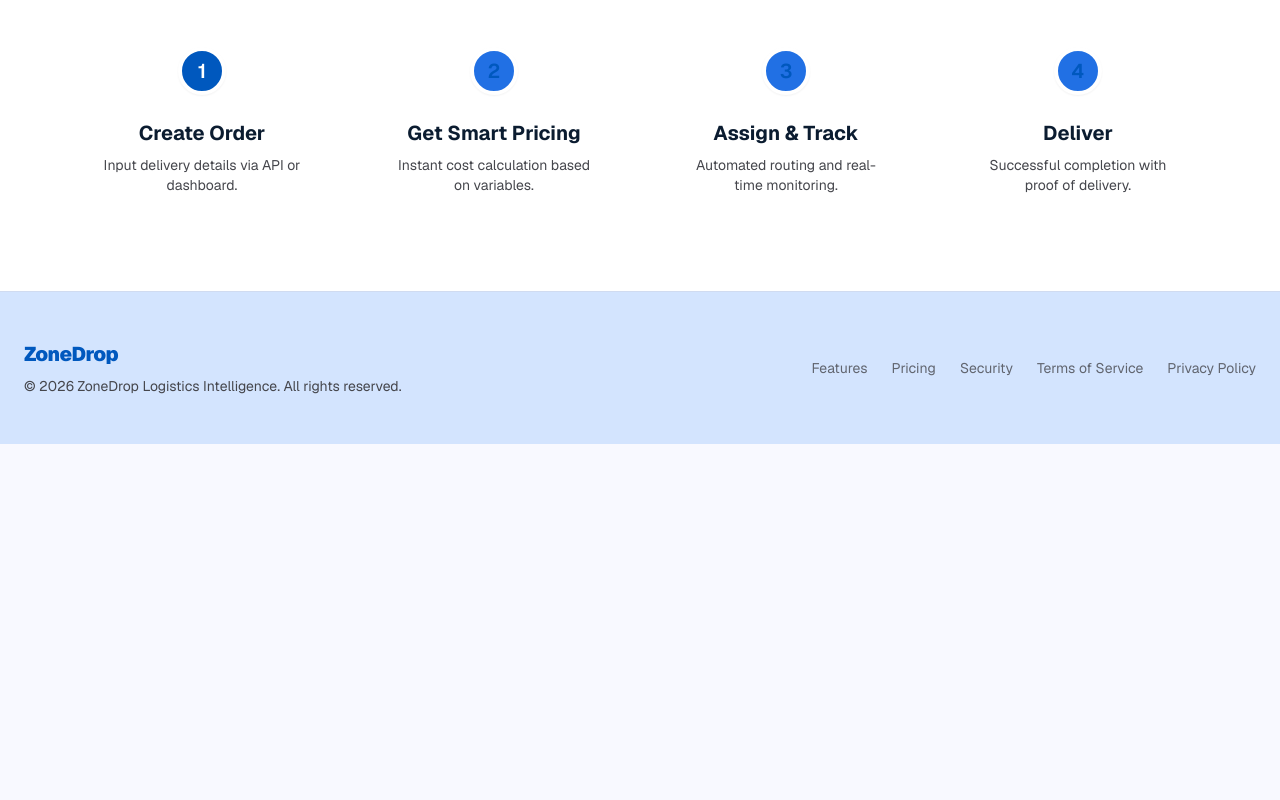
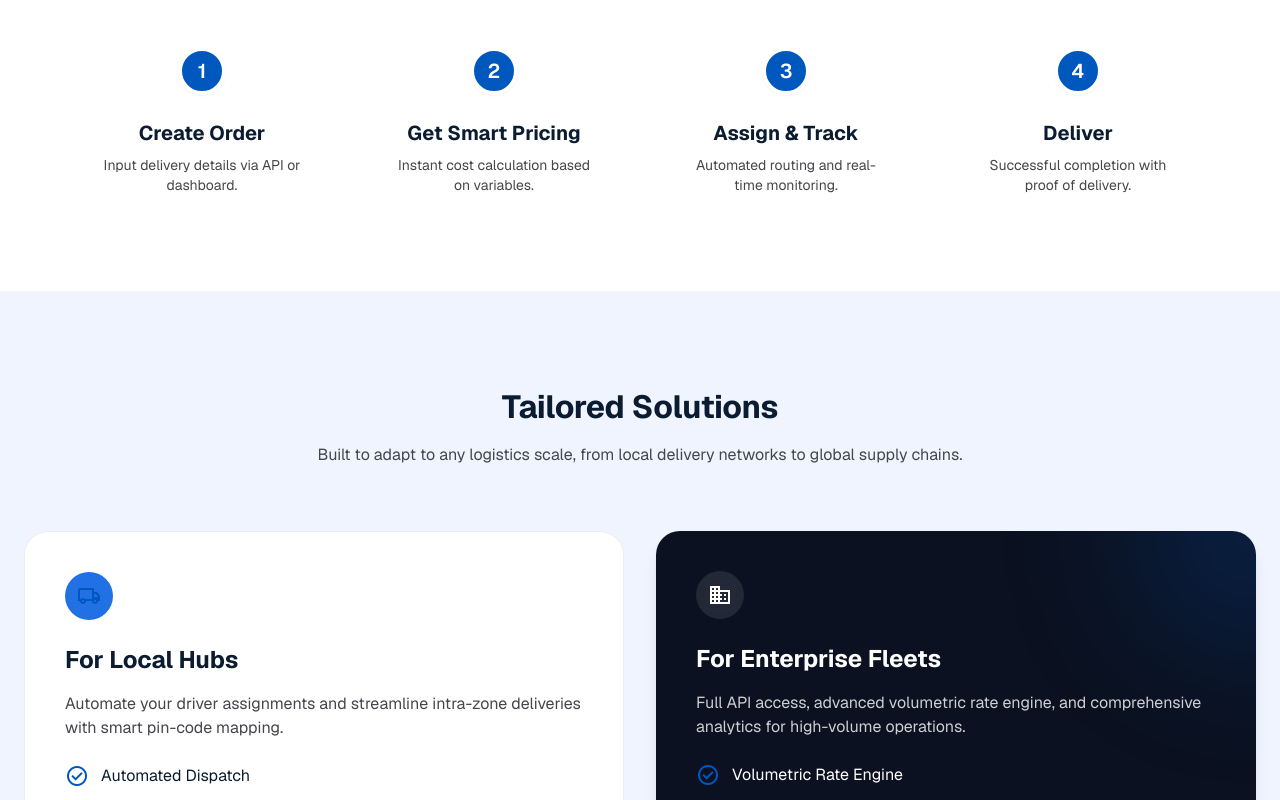
Before and after one commit to adnanshakil001/ZoneDrop, a React (Vite) app in the folder frontend/: page / in a window 1280 px wide. Shown: the part 2000-2800 px from the top of the page. Before the commit the page ends 2444 px from the top, so only its background shows below. Built offline with nearby package versions, Linux system fonts and the light colour scheme; no server answers.

Commit message:
feat: enhance landing page and update branding assets

```diff
--- a/frontend/src/pages/LandingPage.tsx
+++ b/frontend/src/pages/LandingPage.tsx
@@ -10,11 +10,11 @@ export function LandingPage() {
           <span className="font-headline-lg text-headline-lg font-black text-secondary tracking-tight">ZoneDrop</span>
         </div>
         <nav className="hidden md:flex items-center gap-6">
-          <a className="font-label-md text-label-md text-on-surface-variant font-medium hover:text-secondary transition-colors" href="#">Features</a>
-          <a className="font-label-md text-label-md text-on-surface-variant font-medium hover:text-secondary transition-colors" href="#">How It Works</a>
-          <a className="font-label-md text-label-md text-on-surface-variant font-medium hover:text-secondary transition-colors" href="#">Solutions</a>
-          <a className="font-label-md text-label-md text-on-surface-variant font-medium hover:text-secondary transition-colors" href="#">Pricing</a>
-          <a className="font-label-md text-label-md text-on-surface-variant font-medium hover:text-secondary transition-colors" href="#">About</a>
+          <a className="font-label-md text-label-md text-on-surface-variant font-medium hover:text-secondary transition-colors" href="#features">Features</a>
+          <a className="font-label-md text-label-md text-on-surface-variant font-medium hover:text-secondary transition-colors" href="#how-it-works">How It Works</a>
+          <a className="font-label-md text-label-md text-on-surface-variant font-medium hover:text-secondary transition-colors" href="#solutions">Solutions</a>
+          <a className="font-label-md text-label-md text-on-surface-variant font-medium hover:text-secondary transition-colors" href="#pricing">Pricing</a>
+          <a className="font-label-md text-label-md text-on-surface-variant font-medium hover:text-secondary transition-colors" href="#about">About</a>
         </nav>
         <div className="flex items-center gap-4">
           <Link to="/login" className="hidden md:block font-label-md text-label-md text-on-surface-variant hover:text-secondary transition-colors">
@@ -69,7 +69,7 @@ export function LandingPage() {
 
             <img
               className="w-full rounded-lg object-cover shadow-sm border border-surface-variant/50 h-[500px]"
-              src="https://lh3.googleusercontent.com/aida-public/AB6AXuBjQv7B0eFeG9BS-HYj6OQI7DQmj1oULmPBn57sHrCG1tDXeuM5zmogOQbHOTWtj1__VF_fn1ioZ2D40IvULhUYi07fLFzfgY-UsQraw8ZVgTVciEDf3nyrwX7qnih5M0YtrtdLZI9rz9wFruDN0e99ByC4KHlOF7sVKvYLKu9FKnkjSWJiJGp6UbNISBEvnLGN-q0GqvhAlVkkiOFiXbifIwpWtXpd5OLiZwn0-3ZI-O0nUnpEjT4bMg"
+              src="/dashboard_mockup.jpg"
               alt="Dashboard Preview"
             />
 
@@ -90,7 +90,7 @@ export function LandingPage() {
       </section>
 
       {/* Core Platform Capabilities Section */}
-      <section className="w-full py-24 px-container-padding bg-surface-container-low">
+      <section id="features" className="w-full py-24 px-container-padding bg-surface-container-low">
         <div className="max-w-7xl mx-auto text-center">
           <h2 className="font-headline-lg text-headline-lg font-bold text-on-surface mb-4">
             Core Platform Capabilities
@@ -135,7 +135,7 @@ export function LandingPage() {
       </section>
 
       {/* How It Works Section */}
-      <section className="w-full py-24 px-container-padding bg-surface-container-lowest">
+      <section id="how-it-works" className="w-full py-24 px-container-padding bg-surface-container-lowest">
         <div className="max-w-6xl mx-auto text-center">
           <h2 className="font-headline-lg text-headline-lg font-bold text-on-surface mb-4">
             How It Works
@@ -162,7 +162,7 @@ export function LandingPage() {
 
               {/* Step 2 */}
               <div className="flex flex-col items-center text-center">
-                <div className="w-12 h-12 rounded-full bg-secondary-container text-secondary font-headline-sm text-headline-sm flex items-center justify-center mb-6 shadow-sm border-[4px] border-surface-container-lowest">
+                <div className="w-12 h-12 rounded-full bg-secondary text-on-secondary font-headline-sm text-headline-sm flex items-center justify-center mb-6 shadow-sm border-[4px] border-surface-container-lowest">
                   2
                 </div>
                 <h3 className="font-headline-sm text-headline-sm font-bold text-on-surface mb-2">Get Smart Pricing</h3>
@@ -173,7 +173,7 @@ export function LandingPage() {
 
               {/* Step 3 */}
               <div className="flex flex-col items-center text-center">
-                <div className="w-12 h-12 rounded-full bg-secondary-container text-secondary font-headline-sm text-headline-sm flex items-center justify-center mb-6 shadow-sm border-[4px] border-surface-container-lowest">
+                <div className="w-12 h-12 rounded-full bg-secondary text-on-secondary font-headline-sm text-headline-sm flex items-center justify-center mb-6 shadow-sm border-[4px] border-surface-container-lowest">
                   3
                 </div>
                 <h3 className="font-headline-sm text-headline-sm font-bold text-on-surface mb-2">Assign & Track</h3>
@@ -184,7 +184,7 @@ export function LandingPage() {
 
               {/* Step 4 */}
               <div className="flex flex-col items-center text-center">
-                <div className="w-12 h-12 rounded-full bg-secondary-container text-secondary font-headline-sm text-headline-sm flex items-center justify-center mb-6 shadow-sm border-[4px] border-surface-container-lowest">
+                <div className="w-12 h-12 rounded-full bg-secondary text-on-secondary font-headline-sm text-headline-sm flex items-center justify-center mb-6 shadow-sm border-[4px] border-surface-container-lowest">
                   4
                 </div>
                 <h3 className="font-headline-sm text-headline-sm font-bold text-on-surface mb-2">Deliver</h3>
@@ -192,6 +192,122 @@ export function LandingPage() {
                   Successful completion with proof of delivery.
                 </p>
               </div>
+            </div>
+          </div>
+        </div>
+      </section>
+
+      {/* Solutions Section */}
+      <section id="solutions" className="w-full py-24 px-container-padding bg-surface-container-low">
+        <div className="max-w-7xl mx-auto">
+          <div className="text-center mb-16">
+            <h2 className="font-headline-lg text-headline-lg font-bold text-on-surface mb-4">Tailored Solutions</h2>
+            <p className="font-body-md text-body-md text-on-surface-variant max-w-2xl mx-auto">Built to adapt to any logistics scale, from local delivery networks to global supply chains.</p>
+          </div>
+          <div className="grid grid-cols-1 md:grid-cols-2 gap-8">
+            <div className="bg-surface-container-lowest p-10 rounded-3xl border border-outline-variant/30 flex flex-col justify-between hover:shadow-card transition-shadow">
+              <div>
+                <div className="w-12 h-12 rounded-full bg-secondary-container text-secondary flex items-center justify-center mb-6">
+                  <span className="material-symbols-outlined text-[24px]">local_shipping</span>
+                </div>
+                <h3 className="font-headline-md text-headline-md font-bold text-on-surface mb-4">For Local Hubs</h3>
+                <p className="font-body-md text-body-md text-on-surface-variant mb-6">Automate your driver assignments and streamline intra-zone deliveries with smart pin-code mapping.</p>
+                <ul className="space-y-3 mb-8">
+                  <li className="flex items-center gap-3 text-on-surface"><span className="material-symbols-outlined text-secondary text-[20px]">check_circle</span> Automated Dispatch</li>
+                  <li className="flex items-center gap-3 text-on-surface"><span className="material-symbols-outlined text-secondary text-[20px]">check_circle</span> Zone-Based Pricing</li>
+                </ul>
+              </div>
+              <button className="text-secondary font-label-md font-bold text-left hover:underline">Explore Local Solutions →</button>
+            </div>
+            <div className="bg-[#0b1120] text-white p-10 rounded-3xl shadow-lg flex flex-col justify-between hover:shadow-card transition-shadow relative overflow-hidden">
+              <div className="absolute top-0 right-0 w-64 h-64 bg-secondary/20 blur-3xl rounded-full translate-x-1/2 -translate-y-1/2 pointer-events-none"></div>
+              <div className="relative z-10">
+                <div className="w-12 h-12 rounded-full bg-white/10 text-white flex items-center justify-center mb-6 backdrop-blur-sm">
+                  <span className="material-symbols-outlined text-[24px]">domain</span>
+                </div>
+                <h3 className="font-headline-md text-headline-md font-bold mb-4">For Enterprise Fleets</h3>
+                <p className="font-body-md text-body-md text-white/80 mb-6">Full API access, advanced volumetric rate engine, and comprehensive analytics for high-volume operations.</p>
+                <ul className="space-y-3 mb-8">
+                  <li className="flex items-center gap-3 text-white"><span className="material-symbols-outlined text-secondary text-[20px]">check_circle</span> Volumetric Rate Engine</li>
+                  <li className="flex items-center gap-3 text-white"><span className="material-symbols-outlined text-secondary text-[20px]">check_circle</span> Immutable Audit Logs</li>
+                </ul>
+              </div>
+              <button className="text-secondary font-label-md font-bold text-left hover:underline relative z-10">Explore Enterprise Solutions →</button>
+            </div>
+          </div>
+        </div>
+      </section>
+
+      {/* Pricing Section */}
+      <section id="pricing" className="w-full py-24 px-container-padding bg-surface-container-lowest">
+        <div className="max-w-7xl mx-auto text-center">
+          <h2 className="font-headline-lg text-headline-lg font-bold text-on-surface mb-4">Transparent Pricing</h2>
+          <p className="font-body-md text-body-md text-on-surface-variant max-w-2xl mx-auto mb-16">No hidden fees. Scale your infrastructure as your delivery volume grows.</p>
+          <div className="grid grid-cols-1 md:grid-cols-3 gap-8 text-left items-center">
+            <div className="bg-surface-container-low rounded-3xl p-8 border border-outline-variant/30">
+              <h3 className="font-headline-sm font-bold text-on-surface mb-2">Starter</h3>
+              <div className="text-4xl font-black text-on-surface mb-6">Free</div>
+              <ul className="space-y-4 mb-8">
+                <li className="flex items-center gap-3 text-sm text-on-surface-variant"><span className="material-symbols-outlined text-secondary text-[18px]">done</span> Up to 500 orders/mo</li>
+                <li className="flex items-center gap-3 text-sm text-on-surface-variant"><span className="material-symbols-outlined text-secondary text-[18px]">done</span> Basic tracking</li>
+                <li className="flex items-center gap-3 text-sm text-on-surface-variant"><span className="material-symbols-outlined text-secondary text-[18px]">done</span> Community Support</li>
+              </ul>
+              <button className="w-full py-3 rounded-lg border border-outline text-on-surface font-bold hover:bg-surface-variant transition-colors">Start Free</button>
+            </div>
+
+            <div className="bg-surface-container-lowest rounded-3xl p-8 border-2 border-secondary shadow-lg relative transform scale-100 md:scale-105 z-10">
+              <div className="absolute top-0 left-1/2 -translate-x-1/2 -translate-y-1/2 bg-secondary text-on-secondary px-4 py-1 rounded-full text-xs font-bold uppercase tracking-wide">Most Popular</div>
+              <h3 className="font-headline-sm font-bold text-on-surface mb-2 mt-2">Professional</h3>
+              <div className="flex items-baseline gap-1 mb-2">
+                <span className="text-4xl font-black text-on-surface">$49</span>
+                <span className="text-sm font-normal text-on-surface-variant">/mo</span>
+              </div>
+              <p className="text-sm text-on-surface-variant mb-6">Everything in Starter, plus:</p>
+              <ul className="space-y-4 mb-8">
+                <li className="flex items-center gap-3 text-sm text-on-surface-variant"><span className="material-symbols-outlined text-secondary text-[18px]">done</span> Unlimited orders</li>
+                <li className="flex items-center gap-3 text-sm text-on-surface-variant"><span className="material-symbols-outlined text-secondary text-[18px]">done</span> Smart dispatching</li>
+                <li className="flex items-center gap-3 text-sm text-on-surface-variant"><span className="material-symbols-outlined text-secondary text-[18px]">done</span> Email notifications</li>
+              </ul>
+              <button className="w-full py-3 rounded-lg bg-secondary text-on-secondary font-bold hover:bg-secondary-container transition-colors">Get Professional</button>
+            </div>
+
+            <div className="bg-surface-container-low rounded-3xl p-8 border border-outline-variant/30">
+              <h3 className="font-headline-sm font-bold text-on-surface mb-2">Enterprise</h3>
+              <div className="text-4xl font-black text-on-surface mb-6">Custom</div>
+              <ul className="space-y-4 mb-8">
+                <li className="flex items-center gap-3 text-sm text-on-surface-variant"><span className="material-symbols-outlined text-secondary text-[18px]">done</span> Dedicated support</li>
+                <li className="flex items-center gap-3 text-sm text-on-surface-variant"><span className="material-symbols-outlined text-secondary text-[18px]">done</span> Custom integrations</li>
+                <li className="flex items-center gap-3 text-sm text-on-surface-variant"><span className="material-symbols-outlined text-secondary text-[18px]">done</span> SLA guarantee</li>
+              </ul>
+              <button className="w-full py-3 rounded-lg border border-outline text-on-surface font-bold hover:bg-surface-variant transition-colors">Contact Sales</button>
+            </div>
+          </div>
+        </div>
+      </section>
+
+      {/* About Section */}
+      <section id="about" className="w-full py-24 px-container-padding bg-secondary text-white relative overflow-hidden">
+        <div className="absolute inset-0 bg-grid-pattern opacity-10" />
+        <div className="max-w-7xl mx-auto relative z-10 flex flex-col md:flex-row items-center justify-between gap-12">
+          <div className="md:w-1/2">
+            <h2 className="font-headline-lg text-headline-lg font-bold mb-6">Powering the future of delivery.</h2>
+            <p className="font-body-lg text-body-lg text-white/90 mb-8">
+              ZoneDrop was founded on a simple principle: logistics software shouldn't be the bottleneck. Our intelligence engine handles millions of complex rate calculations and routing decisions daily, allowing logistics companies to focus on what matters—moving goods fast.
+            </p>
+            <div className="grid grid-cols-2 gap-8">
+              <div>
+                <div className="text-4xl font-black mb-2">10M+</div>
+                <div className="text-sm font-bold tracking-wider uppercase text-white/70">Parcels Delivered</div>
+              </div>
+              <div>
+                <div className="text-4xl font-black mb-2">99.9%</div>
+                <div className="text-sm font-bold tracking-wider uppercase text-white/70">System Uptime</div>
+              </div>
+            </div>
+          </div>
+          <div className="md:w-1/2 flex justify-center">
+            <div className="w-64 h-64 bg-white/10 rounded-full flex items-center justify-center p-12 shadow-[0_0_80px_rgba(255,255,255,0.1)] backdrop-blur-md border border-white/20">
+              <span className="material-symbols-outlined text-[100px] text-white">public</span>
             </div>
           </div>
         </div>
--- a/frontend/src/pages/LoginPage.tsx
+++ b/frontend/src/pages/LoginPage.tsx
@@ -56,12 +56,12 @@ export function LoginPage() {
 
         <div className="relative z-10 p-12 flex flex-col justify-between w-full h-full">
           {/* Brand Anchor Top */}
-          <div className="flex items-center gap-3">
+          <Link to="/" className="flex items-center gap-3 w-fit hover:opacity-90 transition-opacity">
             <div className="bg-white/10 p-2 rounded-lg flex items-center justify-center backdrop-blur-md">
               <span className="material-symbols-outlined text-[24px] text-white">local_shipping</span>
             </div>
             <h1 className="font-display-md text-2xl font-bold text-white tracking-tight">ZoneDrop</h1>
-          </div>
+          </Link>
 
           {/* Value Prop / Quote */}
           <div className="max-w-lg mb-8">
--- a/frontend/src/pages/RegisterPage.tsx
+++ b/frontend/src/pages/RegisterPage.tsx
@@ -41,12 +41,12 @@ export function RegisterPage() {
 
         <div className="relative z-10 p-12 flex flex-col justify-between w-full h-full">
           {/* Brand Anchor Top */}
-          <div className="flex items-center gap-3">
+          <Link to="/" className="flex items-center gap-3 w-fit hover:opacity-90 transition-opacity">
             <div className="bg-white/10 p-2 rounded-lg flex items-center justify-center backdrop-blur-md">
               <span className="material-symbols-outlined text-[24px] text-white">local_shipping</span>
             </div>
             <h1 className="font-display-md text-2xl font-bold text-white tracking-tight">ZoneDrop</h1>
-          </div>
+          </Link>
 
           {/* Value Prop / Quote */}
           <div className="max-w-lg mb-8">
```
Also changed, not shown: frontend/public/dashboard_mockup.jpg (added).
